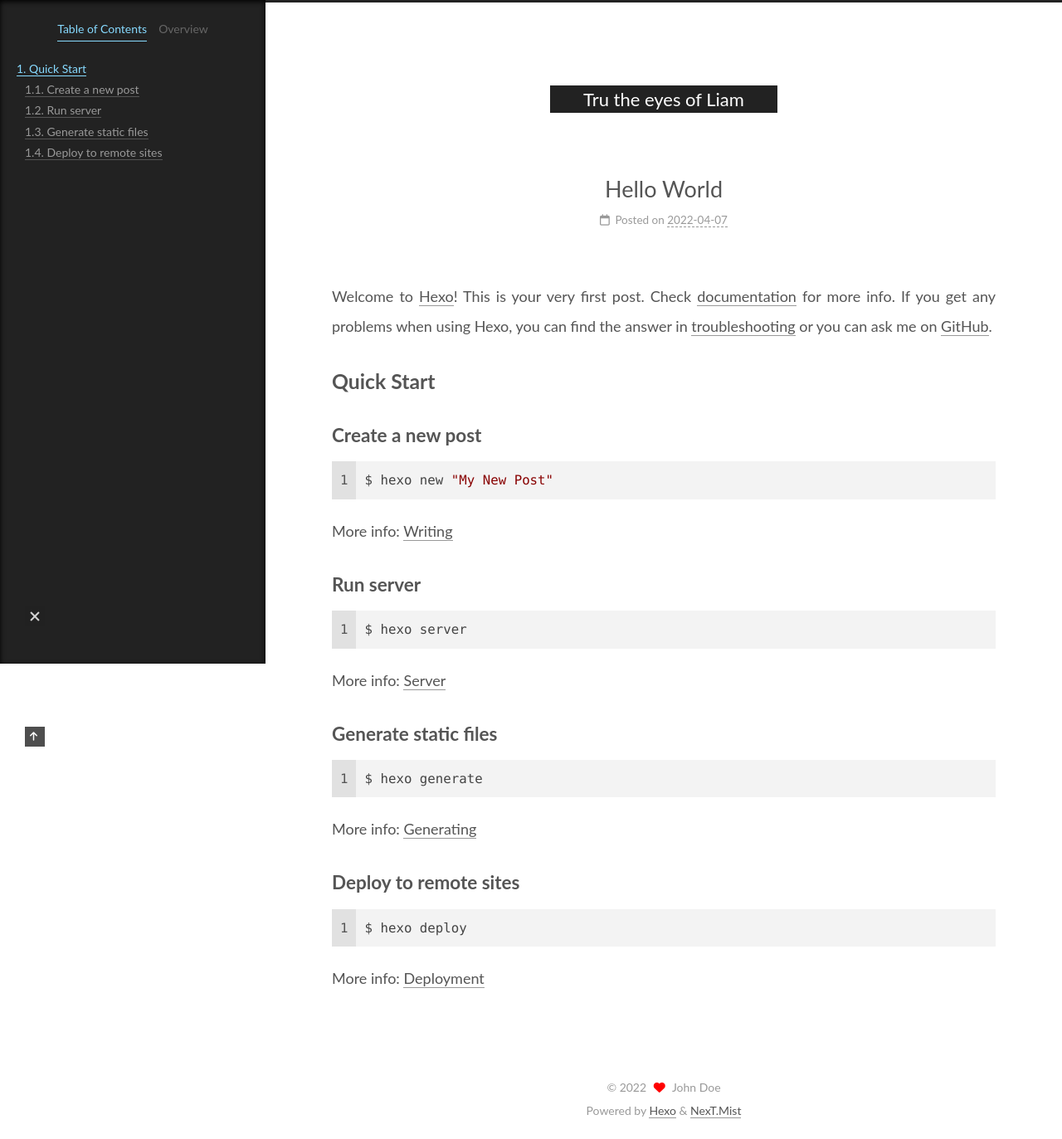
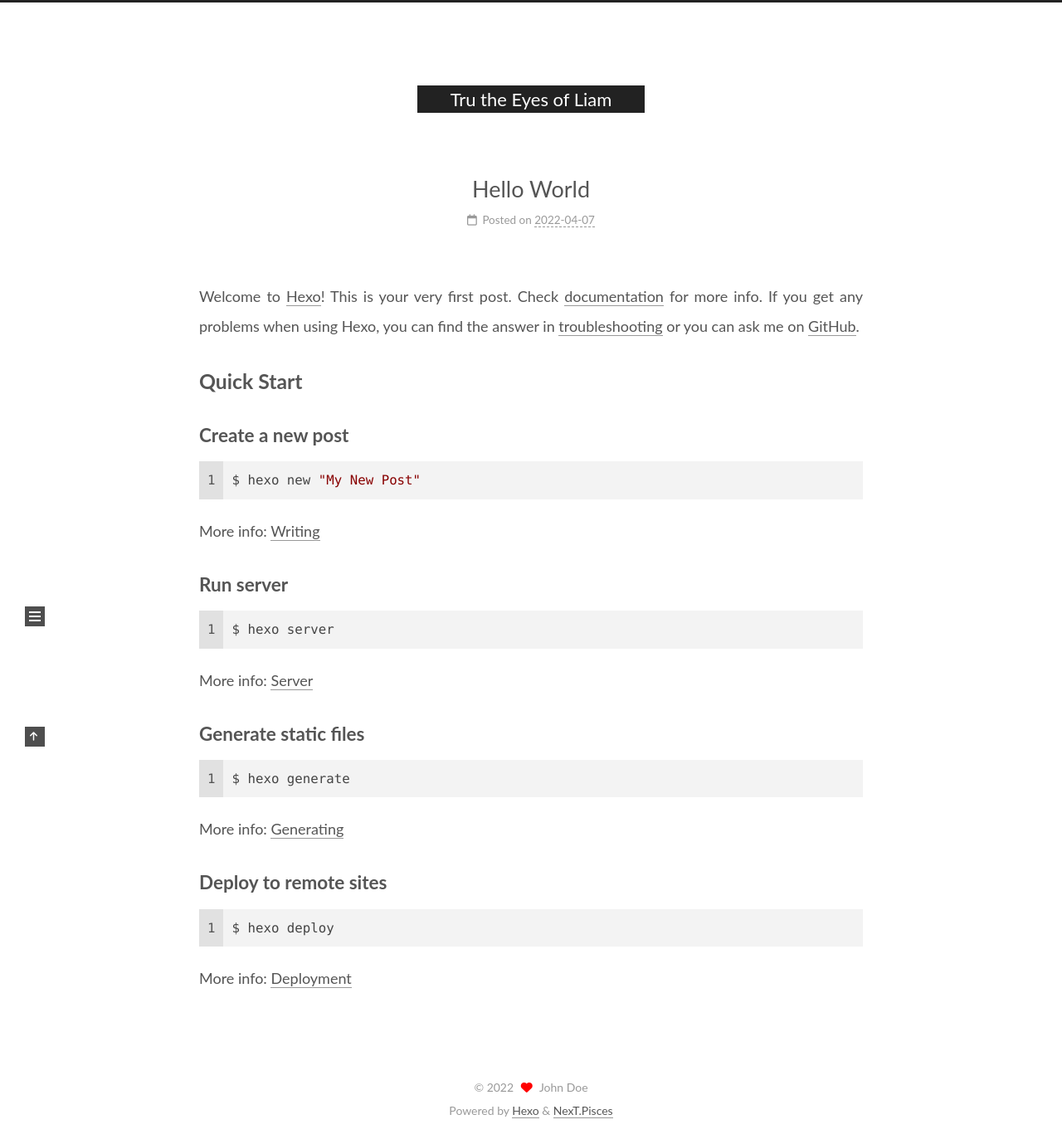
Before and after one commit to SonicLiam/SonicLiam.github.io, a plain HTML site: page 2022/04/07/hello-world/index.html in a window 1280 px wide. Shown: the whole page at 83% size. Drawn offline with nearby package versions, Linux system fonts and the light colour scheme.

Commit message:
Site updated: 2022-04-07 21:30:09

```diff
--- a/2022/04/07/hello-world/index.html
+++ b/2022/04/07/hello-world/index.html
@@ -19,13 +19,13 @@
 <link rel="stylesheet" href="https://cdn.jsdelivr.net/npm/@fortawesome/fontawesome-free@6.1.1/css/all.min.css" integrity="sha256-DfWjNxDkM94fVBWx1H5BMMp0Zq7luBlV8QRcSES7s+0=" crossorigin="anonymous">
   <link rel="stylesheet" href="https://cdn.jsdelivr.net/npm/animate.css@3.1.1/animate.min.css" integrity="sha256-PR7ttpcvz8qrF57fur/yAx1qXMFJeJFiA6pSzWi0OIE=" crossorigin="anonymous">
 
-<script class="next-config" data-name="main" type="application/json">{"hostname":"example.com","root":"/","images":"/images","scheme":"Mist","darkmode":true,"version":"8.11.0","exturl":false,"sidebar":{"position":"left","display":"post","padding":18,"offset":12},"copycode":false,"bookmark":{"enable":false,"color":"#222","save":"auto"},"mediumzoom":false,"lazyload":false,"pangu":false,"comments":{"style":"tabs","active":null,"storage":true,"lazyload":false,"nav":null},"stickytabs":false,"motion":{"enable":true,"async":false,"transition":{"post_block":"fadeIn","post_header":"fadeInDown","post_body":"fadeInDown","coll_header":"fadeInLeft","sidebar":"fadeInUp"}},"prism":false,"i18n":{"placeholder":"Searching...","empty":"We didn't find any results for the search: ${query}","hits_time":"${hits} results found in ${time} ms","hits":"${hits} results found"}}</script><script src="/js/config.js"></script>
+<script class="next-config" data-name="main" type="application/json">{"hostname":"example.com","root":"/","images":"/images","scheme":"Pisces","darkmode":true,"version":"8.11.0","exturl":false,"sidebar":{"position":"left","display":"post","padding":18,"offset":12},"copycode":false,"bookmark":{"enable":false,"color":"#222","save":"auto"},"mediumzoom":false,"lazyload":false,"pangu":false,"comments":{"style":"tabs","active":null,"storage":true,"lazyload":false,"nav":null},"stickytabs":false,"motion":{"enable":true,"async":false,"transition":{"post_block":"fadeIn","post_header":"fadeInDown","post_body":"fadeInDown","coll_header":"fadeInLeft","sidebar":"fadeInUp"}},"prism":false,"i18n":{"placeholder":"Searching...","empty":"We didn't find any results for the search: ${query}","hits_time":"${hits} results found in ${time} ms","hits":"${hits} results found"}}</script><script src="/js/config.js"></script>
 
     <meta name="description" content="Welcome to Hexo! This is your very first post. Check documentation for more info. If you get any problems when using Hexo, you can find the answer in troubleshooting or you can ask me on GitHub. Quick">
 <meta property="og:type" content="article">
 <meta property="og:title" content="Hello World">
 <meta property="og:url" content="http://example.com/2022/04/07/hello-world/index.html">
-<meta property="og:site_name" content="Tru the eyes of Liam">
+<meta property="og:site_name" content="Tru the Eyes of Liam">
 <meta property="og:description" content="Welcome to Hexo! This is your very first post. Check documentation for more info. If you get any problems when using Hexo, you can find the answer in troubleshooting or you can ask me on GitHub. Quick">
 <meta property="og:locale" content="en_US">
 <meta property="article:published_time" content="2022-04-07T09:51:46.810Z">
@@ -41,7 +41,7 @@
 <script class="next-config" data-name="page" type="application/json">{"sidebar":"","isHome":false,"isPost":true,"lang":"en","comments":true,"permalink":"http://example.com/2022/04/07/hello-world/","path":"2022/04/07/hello-world/","title":"Hello World"}</script>
 
 <script class="next-config" data-name="calendar" type="application/json">""</script>
-<title>Hello World | Tru the eyes of Liam</title>
+<title>Hello World | Tru the Eyes of Liam</title>
 
 
 
@@ -68,7 +68,7 @@
 
     <a href="/" class="brand" rel="start">
       <i class="logo-line"></i>
-      <p class="site-title">Tru the eyes of Liam</p>
+      <p class="site-title">Tru the Eyes of Liam</p>
       <i class="logo-line"></i>
     </a>
   </div>
@@ -170,12 +170,12 @@
     </span>
 
     <span hidden itemprop="publisher" itemscope itemtype="http://schema.org/Organization">
-      <meta itemprop="name" content="Tru the eyes of Liam">
+      <meta itemprop="name" content="Tru the Eyes of Liam">
       <meta itemprop="description" content="">
     </span>
 
     <span hidden itemprop="post" itemscope itemtype="http://schema.org/CreativeWork">
-      <meta itemprop="name" content="Hello World | Tru the eyes of Liam">
+      <meta itemprop="name" content="Hello World | Tru the Eyes of Liam">
       <meta itemprop="description" content="">
     </span>
       <header class="post-header">
@@ -252,7 +252,7 @@
   </span>
   <span class="author" itemprop="copyrightHolder">John Doe</span>
 </div>
-  <div class="powered-by">Powered by <a href="https://hexo.io/" rel="noopener" target="_blank">Hexo</a> & <a href="https://theme-next.js.org/mist/" rel="noopener" target="_blank">NexT.Mist</a>
+  <div class="powered-by">Powered by <a href="https://hexo.io/" rel="noopener" target="_blank">Hexo</a> & <a href="https://theme-next.js.org/pisces/" rel="noopener" target="_blank">NexT.Pisces</a>
   </div>
 
     </div>
@@ -260,7 +260,7 @@
 
 
   <script src="https://cdn.jsdelivr.net/npm/animejs@3.2.1/lib/anime.min.js" integrity="sha256-XL2inqUJaslATFnHdJOi9GfQ60on8Wx1C2H8DYiN1xY=" crossorigin="anonymous"></script>
-<script src="/js/comments.js"></script><script src="/js/utils.js"></script><script src="/js/motion.js"></script><script src="/js/schemes/muse.js"></script><script src="/js/next-boot.js"></script>
+<script src="/js/comments.js"></script><script src="/js/utils.js"></script><script src="/js/motion.js"></script><script src="/js/next-boot.js"></script>
 
 
 
```
Also changed, not shown: archives/2022/04/index.html (+7 -7 lines), archives/2022/index.html (+7 -7 lines), archives/index.html (+7 -7 lines), index.html (+9 -9 lines).
